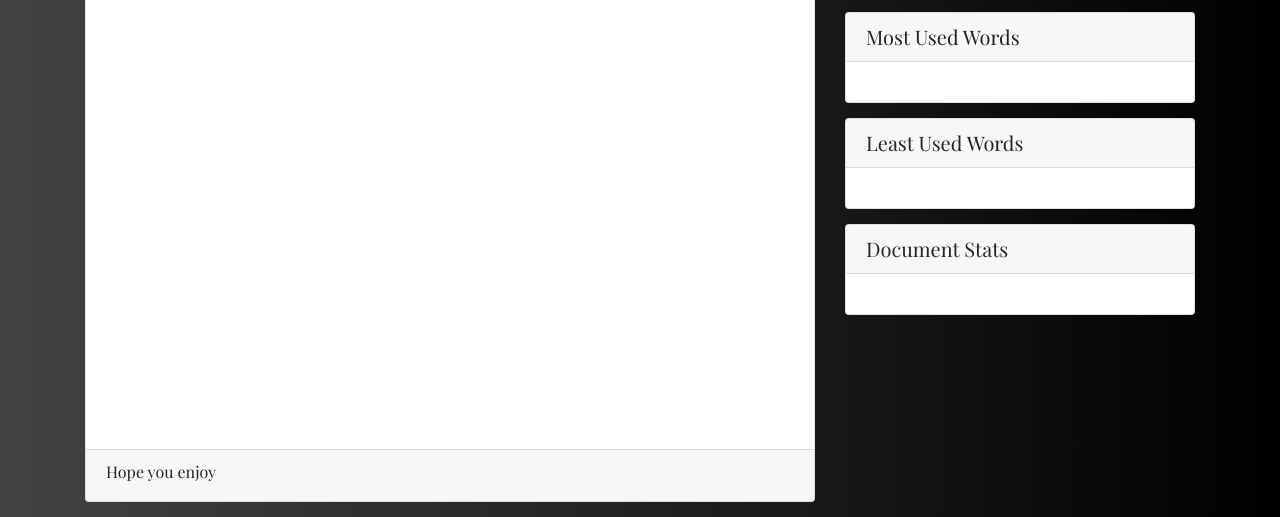
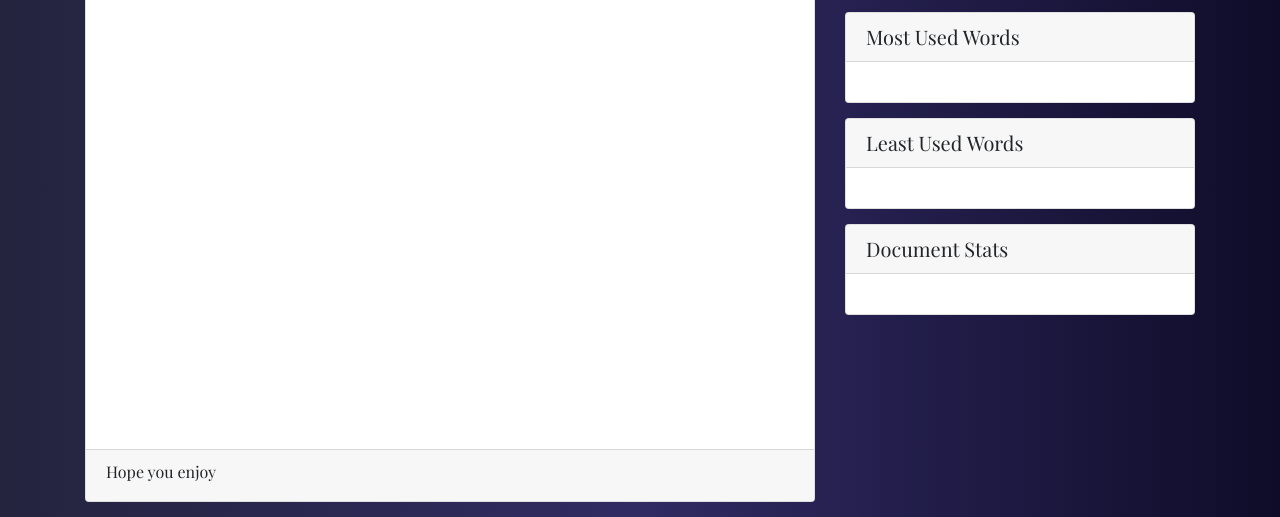
Before and after one commit to muchem/Bookworm, a plain HTML site: page index.html in a window 1280 px wide. Shown: the part 318-835 px from the top of the page. Drawn offline with nearby package versions, Linux system fonts and the light colour scheme.

Commit message:
change background color

```diff
--- a/style.css
+++ b/style.css
@@ -4,9 +4,9 @@
     font-family: 'Playfair Display', serif;
 }
 body{
-    background: #000000;  /* fallback for old browsers */
-    background: -webkit-linear-gradient(to right, #434343, #000000);  /* Chrome 10-25, Safari 5.1-6 */
-    background: linear-gradient(to right, #434343, #000000); /* W3C, IE 10+/ Edge, Firefox 16+, Chrome 26+, Opera 12+, Safari 7+ */
+    background: #0f0c29;  /* fallback for old browsers */
+    background: -webkit-linear-gradient(to right, #24243e, #302b63, #0f0c29);  /* Chrome 10-25, Safari 5.1-6 */
+    background: linear-gradient(to right, #24243e, #302b63, #0f0c29); /* W3C, IE 10+/ Edge, Firefox 16+, Chrome 26+, Opera 12+, Safari 7+ */
 
 }
 
```
